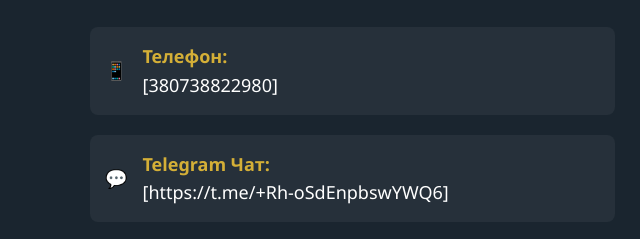
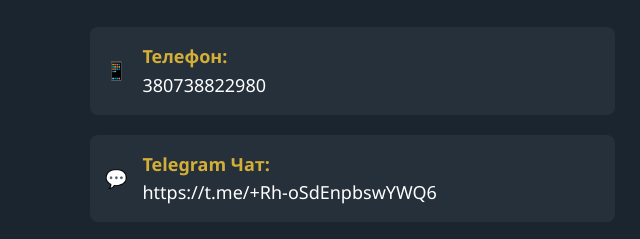
Before and after one commit to atlet13/0-99-589-14-85, a plain HTML site: page index.html in a window 1280 px wide. Shown: the part 2384-2623 px from the top of the page, 0-640 px from the left. Drawn offline with Linux system fonts and the light colour scheme.

Commit message:
Update index.html

```diff
--- a/index.html
+++ b/index.html
@@ -532,10 +532,10 @@
                 <p style="margin-bottom: 30px; font-size: 18px;">Ми завжди на зв'язку та готові відповісти на будь-які ваші запитання.</p>
 
                 <div class="contact-item">
-                    📱 <span><strong>Телефон:</strong> <br> [380738822980]</span>
+                    📱 <span><strong>Телефон:</strong> <br>380738822980</span>
                 </div>
                 <div class="contact-item">
-                    💬 <span><strong>Telegram Чат:</strong> <br> [https://t.me/+Rh-oSdEnpbswYWQ6]</span>
+                    💬 <span><strong>Telegram Чат:</strong> <br>https://t.me/+Rh-oSdEnpbswYWQ6</span>
                 </div>
                 <div class="contact-item">
                     📍 <span><strong>Локація:</strong> <br> м. Миронівка.</span>
```
